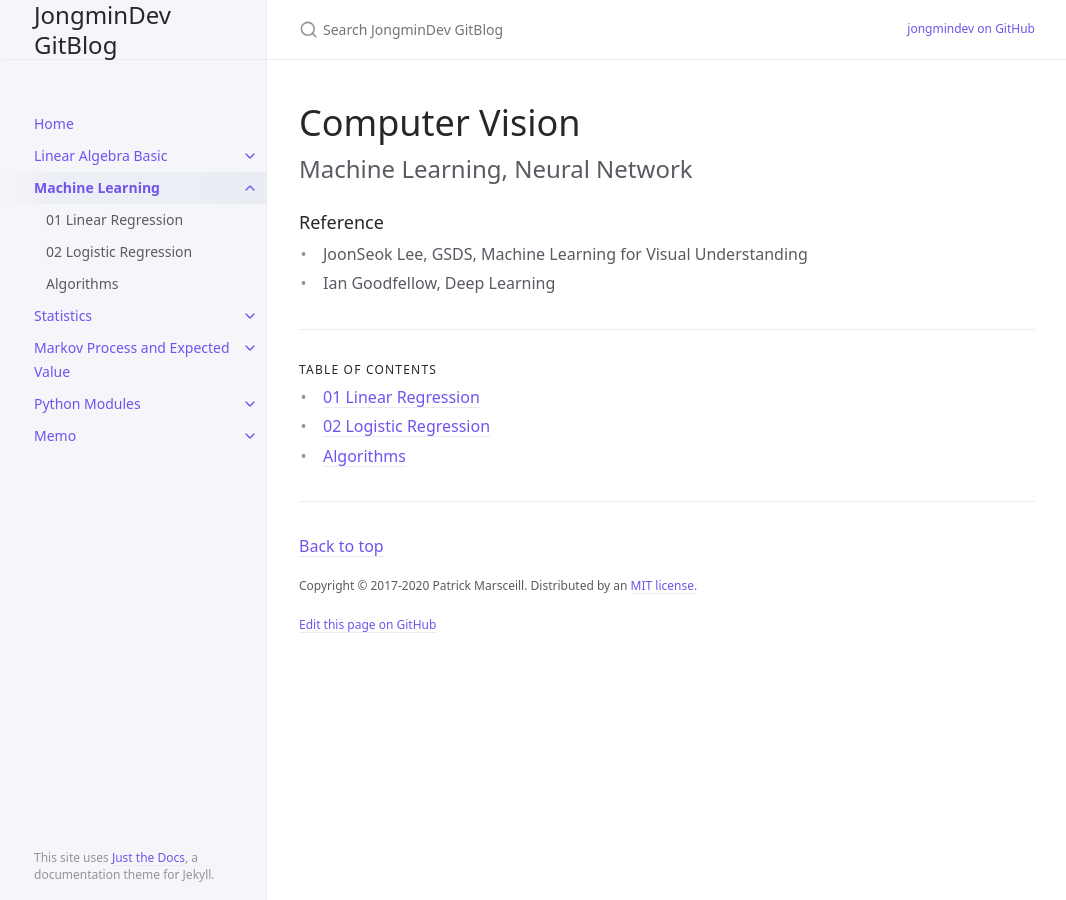
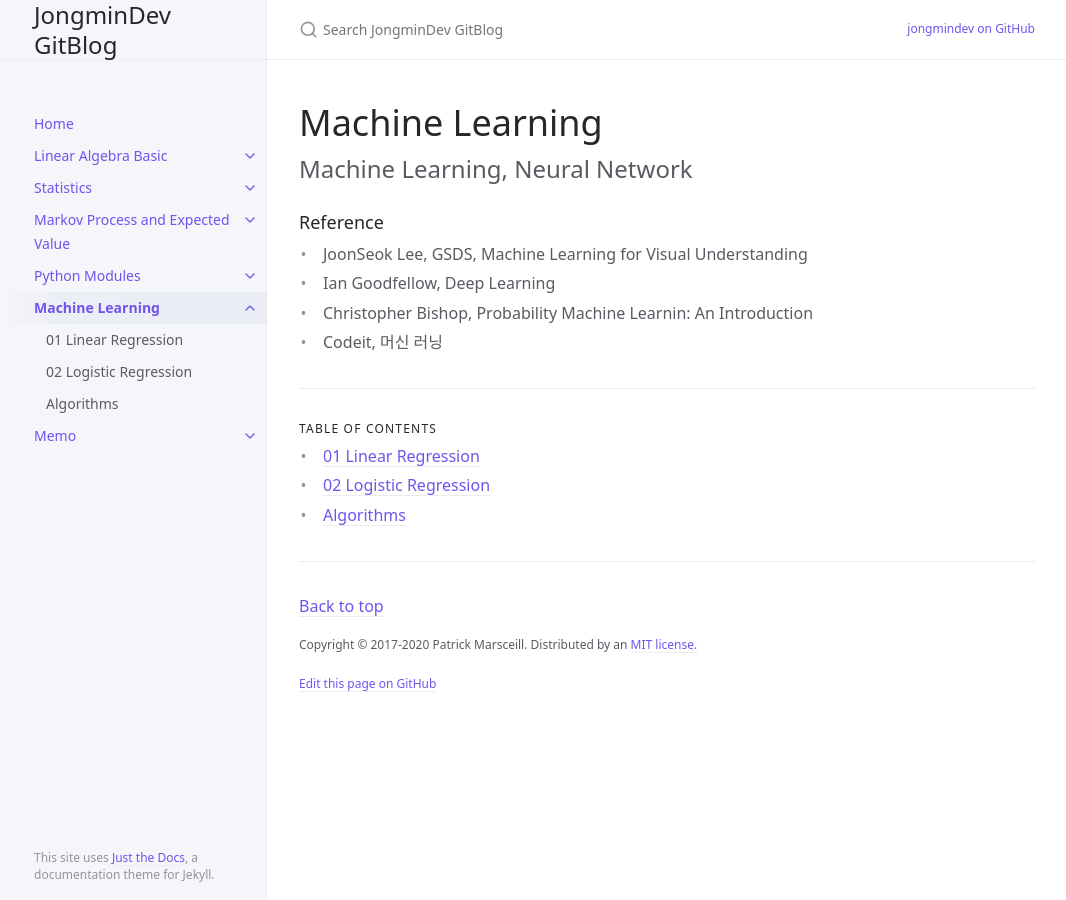
Before and after one commit to jongmindev/jongmindev.github.io, a Jekyll site: the page built from docs/MachineLearning/00MachineLearning.md, in a window 1280 px wide. Shown: the whole page, without its empty margins (105-1171 px from the left). Built offline with Jekyll 4.4.1, drawn with Linux system fonts in a browser that asks for light colours.

```diff
--- a/docs/MachineLearning/00MachineLearning.md
+++ b/docs/MachineLearning/00MachineLearning.md
@@ -1,16 +1,18 @@
 ---
 layout : default
 title : Machine Learning
-nav_order : 3
+nav_order : 6
 has_children : true
 ---
 
-# Computer Vision
+# Machine Learning
 {: .no_toc }
 
 Machine Learning, Neural Network
 {: .fs-6 .fw-300 }
 
 ### Reference
- - JoonSeok Lee, GSDS, Machine Learning for Visual Understanding
- - Ian Goodfellow, Deep Learning
+- JoonSeok Lee, GSDS, Machine Learning for Visual Understanding
+- Ian Goodfellow, Deep Learning
+- Christopher Bishop, Probability Machine Learnin: An Introduction
+- Codeit, 머신 러닝
```
